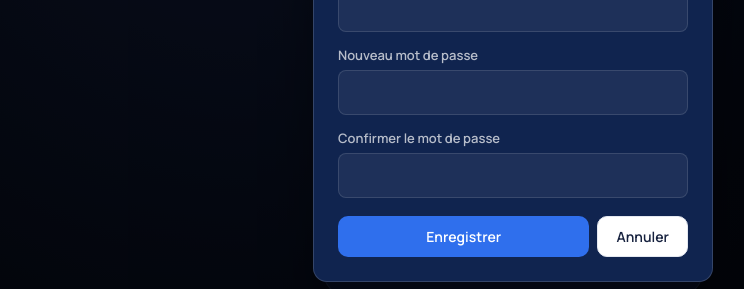
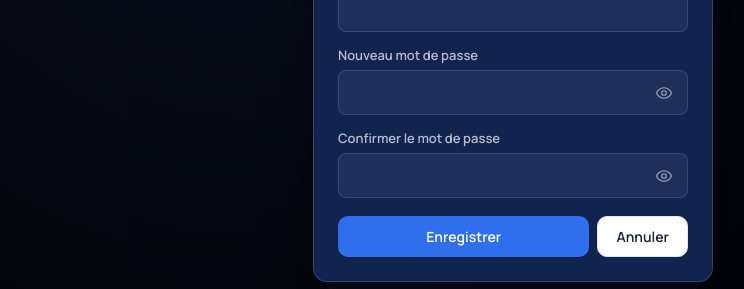
Before and after one commit to arintsoaralison-dotcom/gestion_rdv_medical, a React app in the folder frontend/: page / in a window 1280 px wide. Both pictures are taken after a click on the link "Mot de passe oublié ?". Shown: the part 374-663 px from the top of the page, without its empty margins (127-871 px from the left). Built offline with nearby package versions, Linux system fonts and the light colour scheme; no server answers; the HTML template or start-up script is replaced by a standard one.

Commit message:
Icone oeil dans la fenetre mot de passe oublie

```diff
--- a/frontend/src/pages/Login.jsx
+++ b/frontend/src/pages/Login.jsx
@@ -75,6 +75,7 @@ function Login() {
 
   const [fenetreMdp, setFenetreMdp] = useState(false);
   const [formMdp, setFormMdp] = useState(FORM_MDP_VIDE);
+  const [afficherNouveauMdp, setAfficherNouveauMdp] = useState(false);
   const [erreurMdp, setErreurMdp] = useState("");
   const [succesMdp, setSuccesMdp] = useState("");
   const [envoiMdp, setEnvoiMdp] = useState(false);
@@ -119,6 +120,7 @@ function Login() {
       });
       setFenetreMdp(false);
       setFormMdp(FORM_MDP_VIDE);
+      setAfficherNouveauMdp(false);
       setSuccesMdp("Mot de passe modifié. Tu peux maintenant te connecter.");
     } catch (err) {
       if (err.response?.status === 429) {
@@ -216,6 +218,7 @@ function Login() {
               e.preventDefault();
               setErreurMdp("");
               setSuccesMdp("");
+              setAfficherNouveauMdp(false);
               setFenetreMdp(true);
             }}
           >
@@ -260,20 +263,34 @@ function Login() {
                 ["email", "Email du compte", "email"],
                 ["password", "Nouveau mot de passe", "password"],
                 ["confirmation", "Confirmer le mot de passe", "password"],
-              ].map(([cle, libelle, type]) => (
+              ].map(([cle, libelle, type]) => {
+                const estMdp = type === "password";
+                return (
                   <div key={cle} style={{ marginBottom: "14px", textAlign: "left" }}>
                     <label style={styleLabel}>{libelle}</label>
                     <div style={styleLigneChamp}>
                       <input
-                      type={type}
+                        type={estMdp && afficherNouveauMdp ? "text" : type}
                         value={formMdp[cle]}
                         onChange={(e) => setFormMdp({ ...formMdp, [cle]: e.target.value })}
                         required
+                        autoComplete={estMdp ? "new-password" : "off"}
                         style={styleInput}
                       />
+                      {estMdp && (
+                        <button
+                          type="button"
+                          onClick={() => setAfficherNouveauMdp(!afficherNouveauMdp)}
+                          tabIndex={-1}
+                          style={styleBoutonOeil}
+                        >
+                          <IconeOeil ouvert={afficherNouveauMdp} />
+                        </button>
+                      )}
                     </div>
                   </div>
-              ))}
+                );
+              })}
 
               <div style={{ display: "flex", gap: "8px", marginTop: "18px" }}>
                 <button type="submit" className="btn btn-primary" disabled={envoiMdp} style={{ flex: 1 }}>
```
Lines whose indentation alone changed are shown as unchanged.
